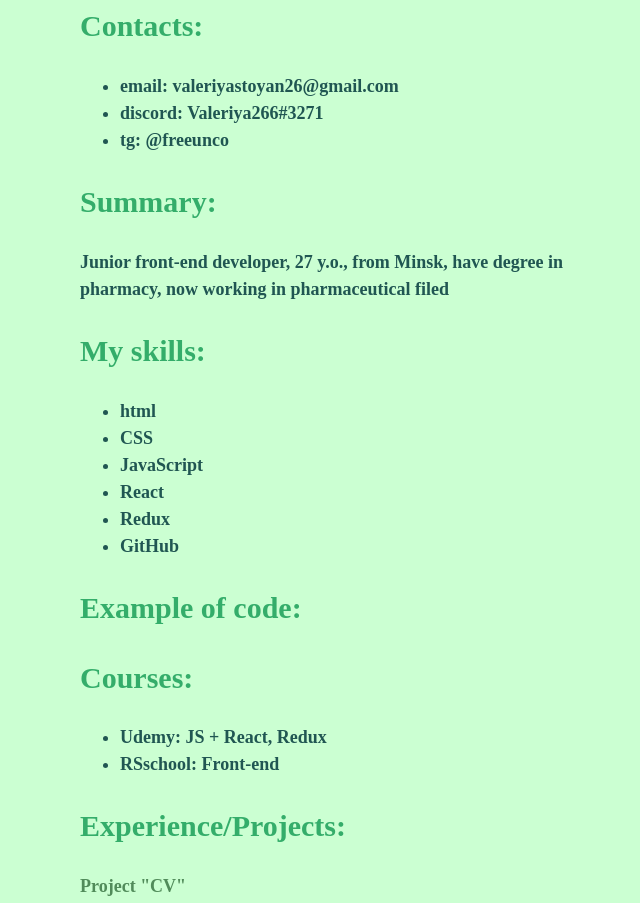
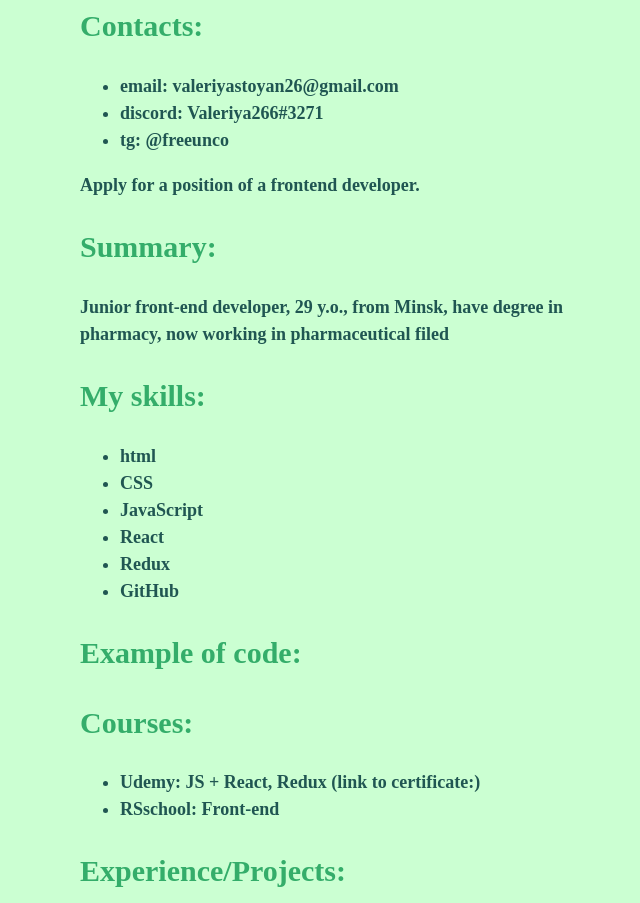
Before and after one commit to Valeriya266/rsschool-cv, a plain HTML site: page index.html in a window 1280 px wide. Shown: the part 504-1407 px from the top of the page, without its empty margins (290-930 px from the left). Drawn offline with Linux system fonts and the light colour scheme; a web font is replaced by a local one.

Commit message:
Update index.html

```diff
--- a/index.html
+++ b/index.html
@@ -17,6 +17,7 @@
             <nav class="nav">
                 <ul class="nav-list">
                   <li class="nav-item"><a href="#contacts" class="nav-link">Contacts</a></li>
+                  <li class=""><a href="#objective" class="nav-link">Objective</a></li>
                   <li class="nav-item"><a href="#summary" class="nav-link">Summary</a></li>
                   <li class="nav-item"><a href="#skills" class="nav-link">Skills</a></li>
                   <li class="nav-item"><a href="#code" class="nav-link">Code</a></li>
@@ -41,9 +42,12 @@
                   <li class="contacts-item">tg: @freeunco</li>
                 </ul>
             </section>
+            <section class="objective.section" id="objective">
+                <div class="objective.section-text">Apply for a position of a frontend developer.</div>
+            </section>
             <section class="summary.section" id="summary">
                 <h2 class="summary.section-title">Summary:</h2>
-                <div class="summary-inf">Junior front-end developer, 27 y.o., from Minsk, have degree in pharmacy, now working in pharmaceutical filed</div>
+                <div class="summary-inf">Junior front-end developer, 29 y.o., from Minsk, have degree in pharmacy, now working in pharmaceutical filed</div>
             </section>
             <section class="skills.section" id="skills">
                 <h2 class="skills.section-title">My skills:</h2>
@@ -63,7 +67,7 @@
             <section class="courses.section" id="courses">
                 <h2 class="courses.section-title">Courses:</h2>
                 <ul class="courses-list">
-                    <li class="courses-item">Udemy: JS + React, Redux</li>
+                    <li class="courses-item">Udemy: JS + React, Redux (link to certificate:)</li>
                     <li class="courses-item">RSschool: Front-end</li>
                 </ul>
             </section>
```
